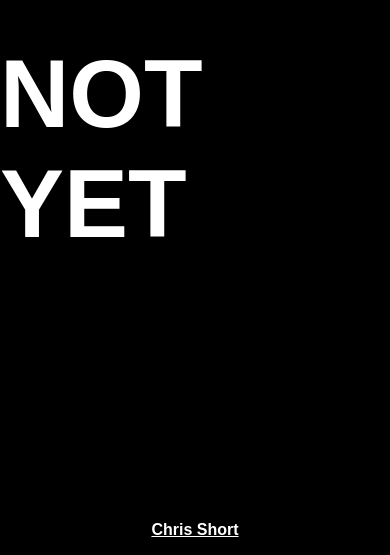
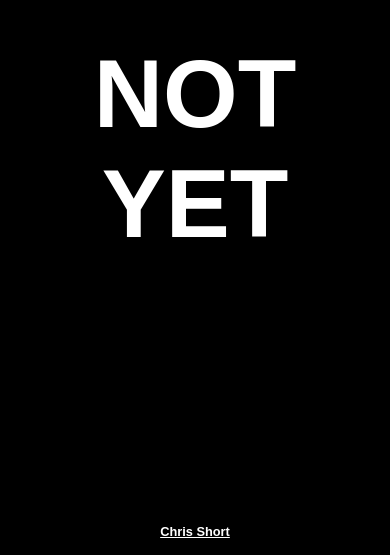
Before and after one commit to chris-short/ischrisdead.com, a plain HTML site: page index.html in a window 390 px wide. Shown: the part 289-844 px from the top of the page. Drawn offline with Linux system fonts and the light colour scheme.

Commit message:
Fixing mobile centering?

```diff
--- a/index.html
+++ b/index.html
@@ -25,6 +25,7 @@
             justify-content: center;
             align-items: center;
             height: 100vh;
+            text-align: center;
         }
 
         h1 {
@@ -36,8 +37,11 @@
         footer {
             position: absolute;
             bottom: 1rem;
-            font-size: 1rem;
+            font-size: 0.8rem;
+            color: white;
+            width: 100%;
         }
+
         a {
             color: white;
             text-decoration: underline;
```
